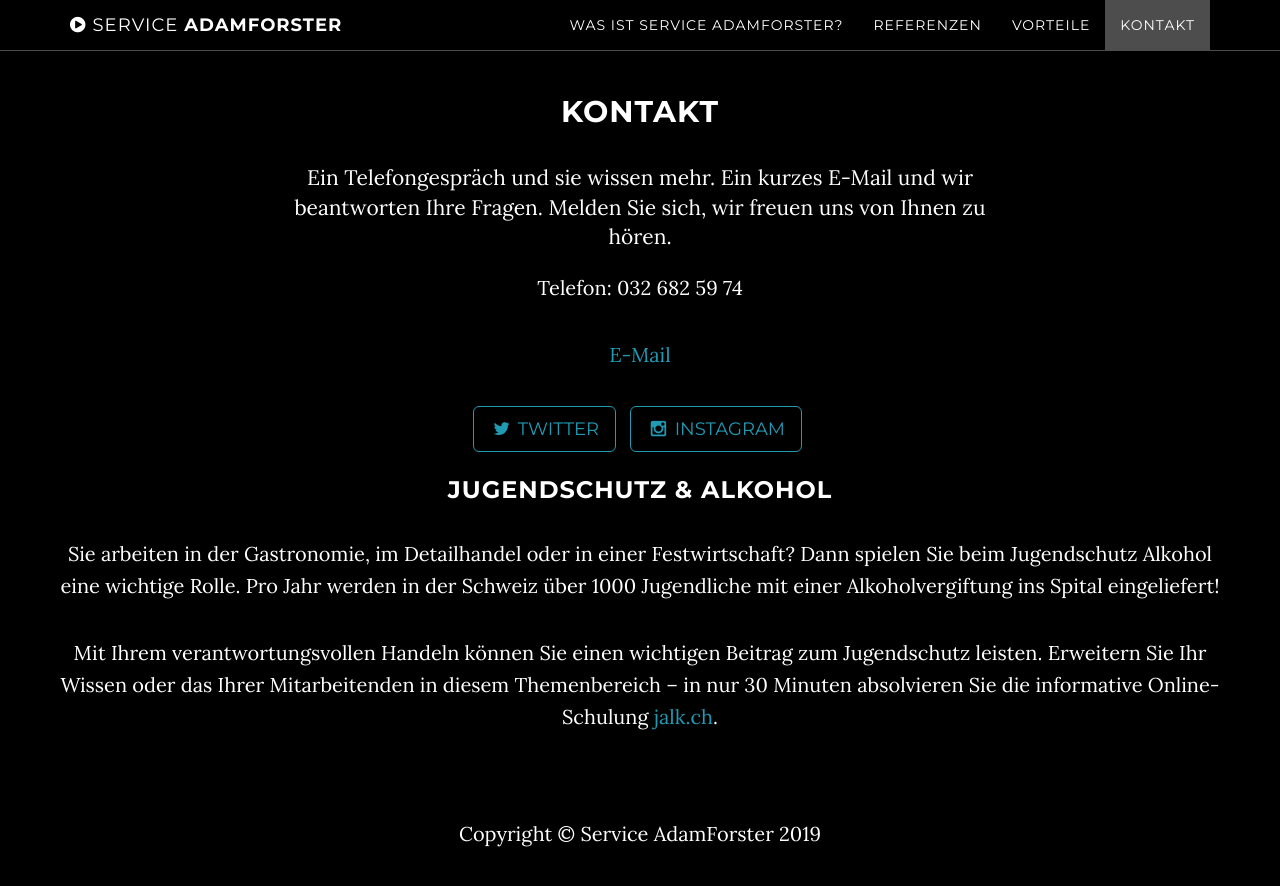
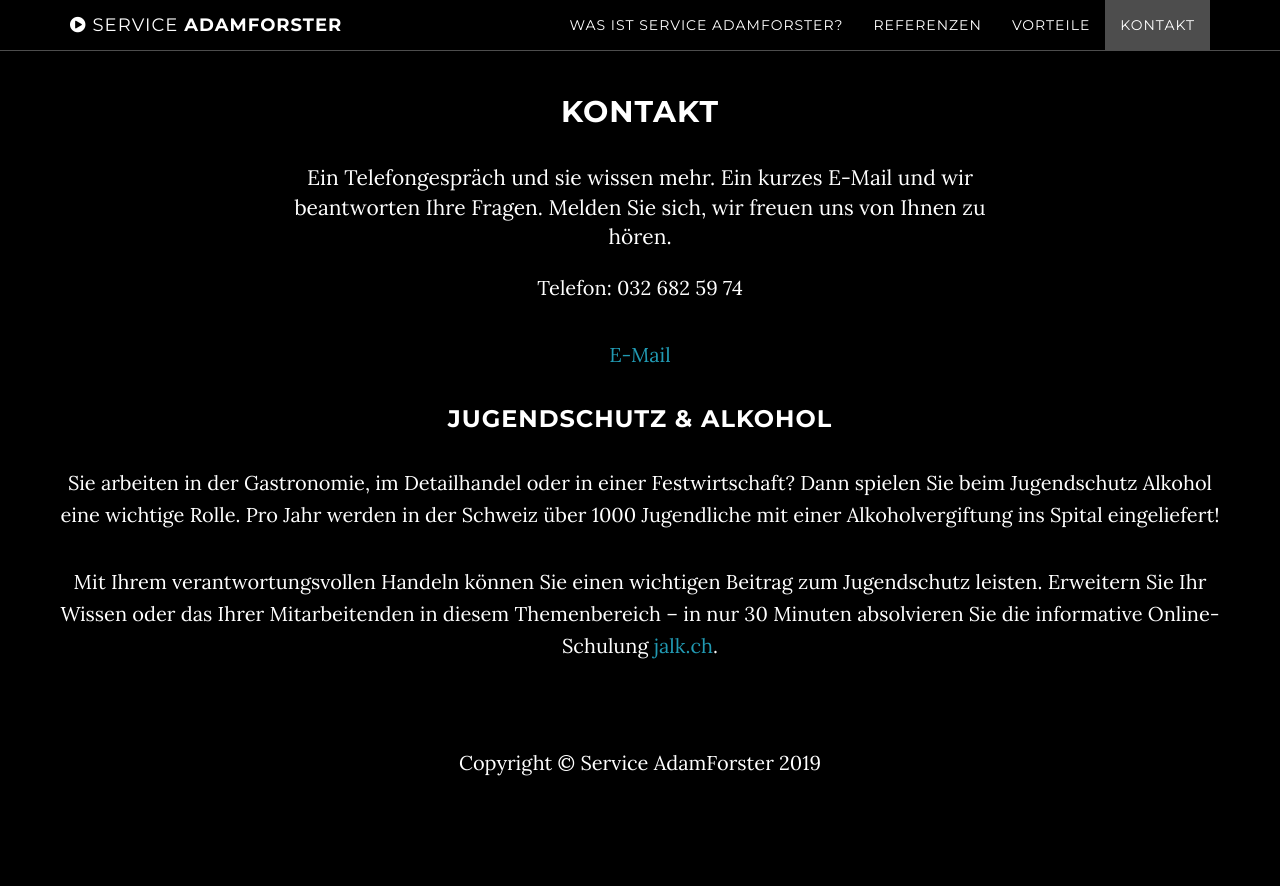
Before and after one commit to ImkerAdam/ImkerAdam.github.io, a Jekyll site: the page built from index.html, in a window 1280 px wide and 900 px high, scrolled down 4009 px. Shown: the top 886 px of the window. Built offline with Jekyll 4.4.1, drawn with Linux system fonts in a browser that asks for light colours; after the commit the page ends 4838 px from its top, so only the background shows below that.

Commit message:
Update contact.html

```diff
--- a/_includes/contact.html
+++ b/_includes/contact.html
@@ -20,14 +20,6 @@
       </p>
 
 
-
-      <ul class="list-inline banner-social-buttons">
-        {% for network in site.social %}
-        <li>
-          <a href="{{ network.url }}" class="btn btn-default btn-lg"><i class="fa fa-{{ network.title }} fa-fw"></i> <span class="network-name">{{ network.title }}</span></a>
-        </li>
-        {% endfor %}
-      </ul>
     </div>
   <h3>Jugendschutz & Alkohol</h3>
   <p>Sie arbeiten in der Gastronomie, im Detailhandel oder in einer Festwirtschaft?
```
